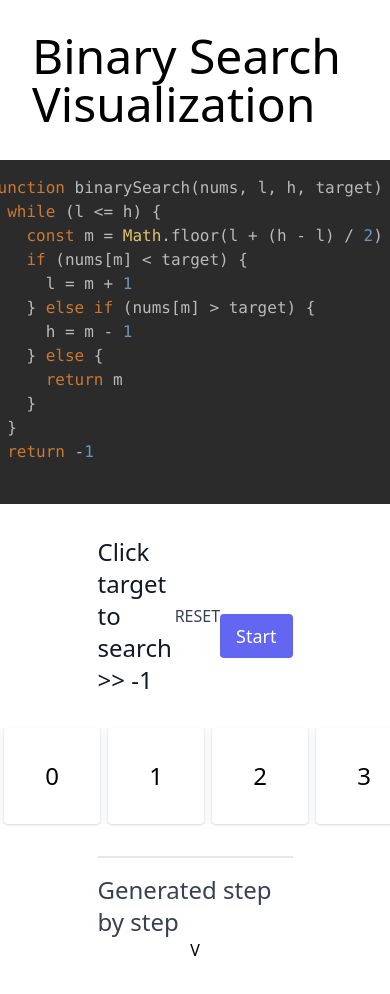
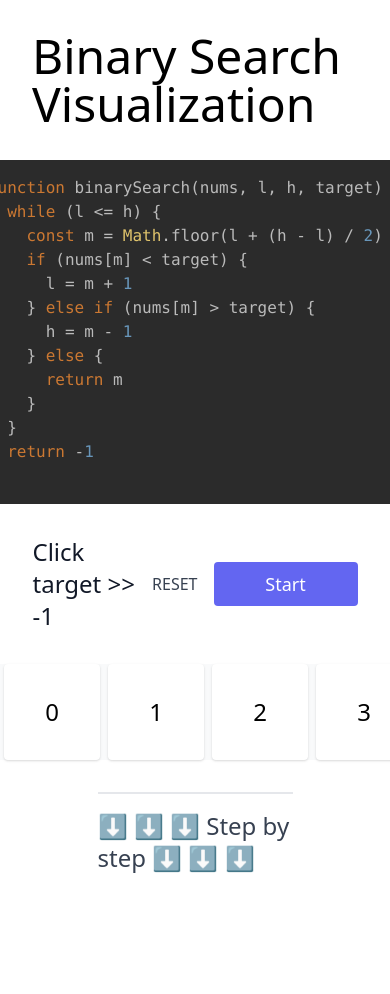
Before and after one commit to lexcao/algo-visual, a React (Vite) app: page / in a window 390 px wide. Shown: the top 994 px of the page. After the commit the page ends 906 px from the top, so only its background shows below. Built offline with nearby package versions, Linux system fonts and the light colour scheme.

Commit message:
refactor: extract for NumsRow and ControlBar

```diff
--- a/package.json
+++ b/package.json
@@ -6,6 +6,7 @@
     "serve": "vite preview"
   },
   "dependencies": {
+    "classnames": "^2.3.1",
     "react": "^17.0.0",
     "react-dom": "^17.0.0",
     "react-router-dom": "^5.2.0",
--- /dev/null
+++ b/src/binary-search/ControlBar.jsx
@@ -0,0 +1,17 @@
+import React from 'react'
+
+export default ({ target, found, running, onClickReset, onClickNext }) => {
+  return <section className="flex justify-center my-8">
+    <div className="flex justify-between w-10/12 items-center">
+      <span className="text-gray-900 font-medium text-2xl">Click target >> {target}</span>
+      {found && <span className="font-medium text-2xl">🎉 Found at {found}</span>}
+      <div className="flex justify-end">
+        <a onClick={onClickReset} className="cursor-pointer text-gray-700 inline-flex items-center uppercase">reset</a>
+        <button
+          onClick={onClickNext}
+          className="text-white w-36 bg-indigo-500 py-2 px-4 ml-4 hover:bg-indigo-600 rounded text-lg">{!running ? 'Start' : 'Next Step'}
+        </button>
+      </div>
+    </div>
+  </section>
+}
--- a/src/binary-search/Grid.jsx
+++ /dev/null
@@ -1,25 +0,0 @@
-import React from 'react'
-
-export default ({ nums, l, h, m, t }) => {
-
-  const cells = nums.map(it => {
-
-    const low = l === it ? 'bg-blue-500' : ''
-    const high = h === it ? 'bg-green-500' : ''
-    const target = t === it ? 'bg-red-500 scale-110' : ''
-    const mid = m === it ? 'bg-yellow-500' : ''
-
-    return <div key={it}
-                className={`w-24 h-24 mx-1 shadow bg-white rounded text-2xl flex items-center justify-center ${mid} ${low} ${high} ${target}`}>
-      <span className="select-none">{it}</span>
-    </div>
-  })
-
-  return <>
-    <section className="flex mb-4">
-      <div className="bg-gray-50 flex-1">
-        <div className="w-full mx-auto flex justify-center">{cells}</div>
-      </div>
-    </section>
-  </>
-}
--- /dev/null
+++ b/src/binary-search/NumsRow.jsx
@@ -0,0 +1,84 @@
+import React from 'react'
+import { ofCellType } from './factory'
+import { CellType } from './constans'
+import classNames from 'classnames'
+
+const Arrow = ({ color, name }) =>
+  <div className="flex-1 flex-col mt-2 text-3xl flex items-center">
+    <span className={color}>&#8593;</span>
+    <span>{name}</span>
+  </div>
+
+const cellStyle = {
+  [CellType.Low]: 'text-blue-500',
+  [CellType.Mid]: 'text-yellow-500',
+  [CellType.High]: 'text-green-500',
+  [CellType.Target]: 'bg-red-500 scale-110',
+  [CellType.Empty]: 'hidden'
+}
+
+const cellName = {
+  [CellType.Low]: 'l',
+  [CellType.Mid]: 'm',
+  [CellType.High]: 'h',
+  [CellType.Target]: 'target',
+  [CellType.Empty]: ''
+}
+
+export default ({ readonly = false, nums, running, l, m, h, t, onClick }) => {
+
+  function getFound (types) {
+    if (types.includes(CellType.Target) && types.includes(CellType.Mid)) {
+      return [{ color: 'text-red-500', name: '🎉' }]
+    }
+    return []
+  }
+
+  function getArrows (types) {
+    return types.filter(it => it !== CellType.Target && it !== CellType.Empty)
+      .map(it => ({ color: cellStyle[it], name: cellName[it] }))
+  }
+
+  const cards = nums.map((it, i) => {
+
+    const types = ofCellType(i, l, m, h, t)
+    console.log(readonly ? 'readonly: ' : '', types)
+    const targetCell = types.find(it => it === CellType.Target)
+    const arrows = running ? getArrows(types) : getFound(types)
+
+    const basicClass = 'hover:scale-110 hover:text-3xl hover:font-bold transform w-24 h-24 mx-1 shadow bg-white rounded text-2xl flex items-center justify-center'
+
+    const container = classNames(basicClass, {
+      'cursor-none': readonly,
+      'cursor-pointer': !running && !readonly,
+      'cursor-not-allowed': running && !readonly,
+      'bg-red-500 scale-110': targetCell
+    })
+
+    const outerContainer = classNames('flex items-center flex-col', {
+      'mb-4': readonly
+    })
+
+    return <div key={i} className={outerContainer}>
+
+      <div onClick={() => onClick && onClick(i)}
+           className={container}>
+        <span className="select-none">{it}</span>
+      </div>
+
+      <div className="flex-1 flex">
+        {arrows && arrows.map(it =>
+          <Arrow key={it.name} {...it} />
+        )}
+      </div>
+    </div>
+  })
+
+  return (
+    <section className="flex">
+      <div className="bg-gray-50 flex-1">
+        <div className="w-full mx-auto flex justify-center">{cards}</div>
+      </div>
+    </section>
+  )
+}
--- /dev/null
+++ b/src/binary-search/SearchRow.jsx
@@ -0,0 +1,35 @@
+import React from 'react'
+
+const Cell = () => {
+  return <div key={it}
+              onClick={onClickCell(it)}
+              className={`w-24 h-24 mx-1 shadow bg-white rounded text-2xl flex items-center justify-center ${mid} ${low} ${high} ${target}`}>
+    <span className="select-none">{it}</span>
+  </div>
+
+}
+
+export default ({ onClickCell, nums, l, h, m, t }) => {
+
+  const cells = nums.map((value, index) => {
+
+    const low = l === index ? 'bg-blue-500' : ''
+    const high = h === index ? 'bg-green-500' : ''
+    const target = t === index ? 'bg-red-500 scale-110' : ''
+    const mid = m === index ? 'bg-yellow-500' : ''
+
+    return <div key={index}
+                onClick={onClickCell && onClickCell(index, value)}
+                className={`w-24 h-24 mx-1 shadow bg-white rounded text-2xl flex items-center justify-center ${mid} ${low} ${high} ${target}`}>
+      <span className="select-none">{value}</span>
+    </div>
+  })
+
+  return <>
+    <section className="flex mb-4">
+      <div className="bg-gray-50 flex-1">
+        <div className="w-full mx-auto flex justify-center">{cells}</div>
+      </div>
+    </section>
+  </>
+}
--- a/src/binary-search/constans.js
+++ b/src/binary-search/constans.js
@@ -16,3 +16,11 @@ function binarySearch(nums, l, h, target) {
 export const Binary_Search_With_Duplicates = ``
 export const Binary_Search_In_Rotated = ``
 export const Binary_Search_With_Duplicates_In_Rotated = ``
+
+export const CellType = Object.freeze({
+  Empty: '',
+  Low: 'low',
+  Mid: 'mid',
+  High: 'high',
+  Target: 'target',
+})
--- /dev/null
+++ b/src/binary-search/factory.js
@@ -0,0 +1,28 @@
+import { CellType } from './constans'
+
+export const ofCellType = (i, l, m, h, t) => {
+  const types = [CellType.Empty]
+
+  if (i === l) {
+    types.push(CellType.Low)
+  }
+
+  if (i === m) {
+    types.push(CellType.Mid)
+  }
+
+  if (i === h) {
+    types.push(CellType.High)
+  }
+
+  if (i === t) {
+    types.push(CellType.Target)
+  }
+
+  if (types.length > 1) {
+    // remove Empty
+    types.shift()
+  }
+
+  return types
+}
--- a/src/binary-search/index.jsx
+++ b/src/binary-search/index.jsx
@@ -1,11 +1,19 @@
 import React, { useState } from 'react'
-import Header from '../compoents/Header'
-
-import Grid from './Grid'
-import CodeBlock from '../compoents/CodeBlock'
+import Header from '../components/Header'
+import CodeBlock from '../components/CodeBlock'
 import { Binary_Search } from './constans'
+import NumsRow from './NumsRow'
+import ControlBar from './ControlBar'
 
 const random = (min, max) => Math.floor(Math.random() * (max - min)) + min
+
+const Divider = ({ children }) => <section className="flex justify-center items-center my-8">
+  <div className="w-6/12 border-t-2 flex justify-center">
+    <div className="flex flex-col items-center">
+      <span className="flex-1 font-medium text-2xl text-gray-700 pt-4">{children}</span>
+    </div>
+  </div>
+</section>
 
 export default () => {
   const nums = [0, 1, 2, 3, 4, 5, 6, 7, 8, 9]
@@ -13,7 +21,6 @@ export default () => {
   const [l, setL] = useState(-1)
   const [h, setH] = useState(-1)
   const [t, setT] = useState(-1)
-
   const [m, setM] = useState(-1)
 
   const [running, setRunning] = useState(false)
@@ -39,24 +46,29 @@ export default () => {
     let low = l, high = h, m = -1
     if (l <= h) {
       m = Math.floor(l + (h - l) / 2)
-      setM(m)
       if (nums[m] < target) {
         low = m + 1
         setL(low)
+        setM(mid(m + 1, h))
       } else if (nums[m] > target) {
         high = m - 1
         setH(high)
+        setM(mid(l, m - 1))
       } else {
-        setFinish(true)
-        setRunning(false)
+        doFinish()
       }
     }
-    logGenerate(low, high, m, target)
+    logGenerate(low, high, mid(low, high), target, nums[m] !== target)
+  }
+
+  function mid (l, h) {
+    return Math.floor(l + (h - l) / 2)
   }
 
   function run () {
     setL(0)
     setH(nums.length - 1)
+    setM(mid(0, nums.length - 1))
     setRunning(true)
 
     let target = t
@@ -64,15 +76,16 @@ export default () => {
       target = random(0, nums.length - 1)
       setT(target)
     }
-    logGenerate(0, nums.length - 1, -1, target)
+    logGenerate(0, nums.length - 1, mid(0, nums.length - 1), target, true)
   }
 
-  function logGenerate (l, h, m, t) {
-    if (finish) {
-      return
-    }
+  function doFinish () {
+    setFinish(true)
+    setRunning(false)
+  }
 
-    setGenerated(it => it.concat({ nums, l, h, m, t }))
+  function logGenerate (l, h, m, t, r) {
+    setGenerated(it => it.concat({ nums, l, h, m, t, running: r }))
   }
 
   function runOrNextStep () {
@@ -82,60 +95,25 @@ export default () => {
       reset()
       run()
     }
+    // TODO log once here
   }
-
-  const cards = nums.map(it => {
-    const low = l === it ? 'bg-blue-500' : ''
-    const high = h === it ? 'bg-green-500' : ''
-    const target = t === it ? 'bg-red-500 scale-110' : ''
-    const mid = m === it ? 'bg-yellow-500' : ''
-    const pointer = running ? 'cursor-not-allowed' : 'cursor-pointer'
-    return <div key={it} onClick={() => !running && setT(it)}
-                className={`${pointer} hover:scale-110 hover:text-3xl hover:font-bold transform w-24 h-24 mx-1 shadow bg-white rounded text-2xl flex items-center justify-center ${mid} ${low} ${high} ${target}`}>
-      <span className="select-none">{it}</span>
-    </div>
-  })
 
   return <>
     <Header title="Binary Search Visualization"/>
 
     <CodeBlock code={code}/>
 
-    <section className="flex justify-center my-8">
-      <div className="flex justify-between w-6/12 items-center">
-        <label className="text-gray-900 font-medium text-2xl">Click target to search >> {t}</label>
-        <a onClick={reset} className="cursor-pointer text-gray-700 inline-flex items-center uppercase">reset</a>
-        <button
-          onClick={runOrNextStep}
-          className="flex-shrink-0 text-white bg-indigo-500 border-0 py-2 px-4 focus:outline-none hover:bg-indigo-600 rounded text-lg mt-10 sm:mt-0">{!running ? 'Start' : 'Next Step'}
-        </button>
-      </div>
-    </section>
+    <ControlBar {...{
+      target: t, found: finish ? m : undefined,
+      running, onClickReset: reset, onClickNext: runOrNextStep
+    }} />
 
-    {finish &&
-    <section className="flex justify-center my-8">
-      <span className="font-medium text-2xl">🎉 Found</span>
-    </section>
-    }
+    <NumsRow {...{ nums, l, h, m, t, running }} onClick={(it) => !running && !finish && setT(nums[it])}/>
 
-    <section className="flex">
-      <div className="bg-gray-50 flex-1">
-        <div className="w-full mx-auto flex justify-center">{cards}</div>
-      </div>
-    </section>
-
-    <section className="flex justify-center items-center my-8">
-      <div className="w-6/12 border-t-2 flex justify-center">
-        <div className="flex flex-col items-center">
-          <a className="flex-1 font-medium text-2xl text-gray-700 cursor-pointer pt-4">Generated step
-            by step</a>
-          <span className="font-medium">V</span>
-        </div>
-      </div>
-    </section>
+    <Divider>⬇️ ⬇️ ⬇️ Step by step ⬇️ ⬇️ ⬇️</Divider>
 
     {generated &&
-    generated.map(it => <Grid key={it.m} {...it}/>)
+    generated.map(it => <NumsRow readonly={true} key={it.m} {...it}/>)
     }
   </>
 }
--- /dev/null
+++ b/src/binary-search/model.js
@@ -0,0 +1,9 @@
+export class BinarySearch {
+
+  constructor (nums, target, code) {
+    this.nums = nums
+    this.code = code
+    this.target = target
+  }
+
+}
```
Also changed, not shown: src/components/CodeBlock.jsx (renamed from src/compoents/CodeBlock.jsx), src/components/Header.jsx (renamed from src/compoents/Header.jsx), 2 other files (tests, documents, lock files or other folders).
